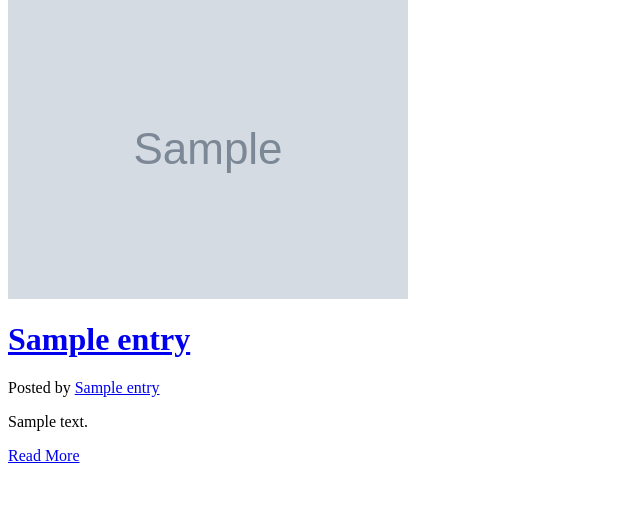
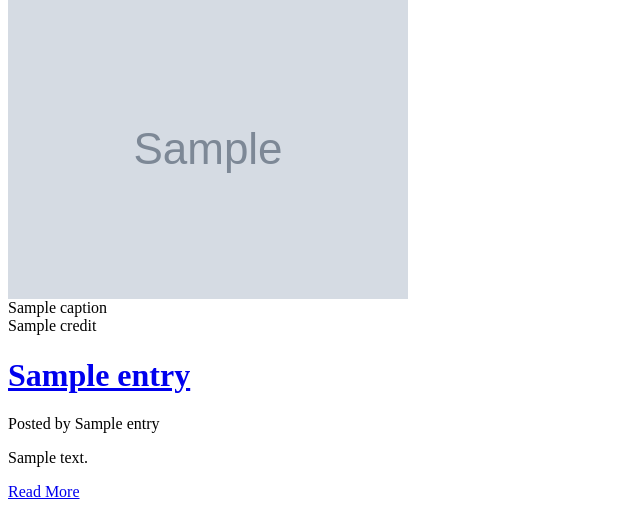
Before and after one commit to laurafeier/django-cms-blogger, a Django app: template cms_blogger/templates/cms_blogger/blog_promotion.html in a window 1280 px wide. Shown: the part 450-959 px from the top of the page, without its empty margins (0-640 px from the left). Before the commit the page ends 913 px from the top, so only its background shows below. Run offline with Django 3.2, Linux system fonts and the light colour scheme; the template is opened without the code that fills it: most values are stand-ins (such as "Sample title", 1, 10 or a date in 2020); grey boxes marked "Sample" are stand-in pictures.

Commit message:
LUN-1507 : Fix poster image admin, fix IE8 frontend

```diff
--- a/cms_blogger/static/cms_blogger/js/entry-admin.js
+++ b/cms_blogger/static/cms_blogger/js/entry-admin.js
@@ -14,6 +14,8 @@
             $('.field-categories ul').wrap("<div class='categ-wrapper'>");
 
             $('.field-categories .categ-wrapper').scroller();
+
+            $('#id_short_description').attr('maxlength', 400);
         }
 
         function explandErrorFields(){
--- a/cms_blogger/static/cms_blogger/js/entry-preview.js
+++ b/cms_blogger/static/cms_blogger/js/entry-preview.js
@@ -9,7 +9,7 @@ function showEntryPreviewPopup(triggeringLink) {
     href += (href.indexOf('?') == -1) ?  '?': '&';
     href += jQuery.param(params);
     var win = window.open(
-        href, name, 'height=500,width=800,resizable=yes,scrollbars=yes');
+        href, name, 'height=800,width=1024,resizable=yes,scrollbars=yes');
     win.focus();
     return false;
 }
--- a/cms_blogger/static/cms_blogger/sass/blogger.scss
+++ b/cms_blogger/static/cms_blogger/sass/blogger.scss
@@ -6,3 +6,4 @@
 @import "imports/blogger/_entry-footer";
 @import "imports/blogger/_blog-pagination";
 @import "imports/blogger/_blog-search";
+@import "imports/blogger/_image";
--- a/cms_blogger/static/cms_blogger/sass/imports/blogger/_blog-entry.scss
+++ b/cms_blogger/static/cms_blogger/sass/imports/blogger/_blog-entry.scss
@@ -60,9 +60,11 @@
                     font-size: 30px;
                 }
                 & > .left-col{
-                    @media (min-width:600px){
-                        display: table-cell;
-                        padding-right: 2%;
+                    display: table-cell;
+                    padding-right: 2%;
+                    @media (max-width:599px){
+                        display: block;
+                        padding-right:0;
                     }
                     text-align: left;
                     white-space: normal;
@@ -70,12 +72,13 @@
                 }
                 & > .right-col{
                     text-align: left;
-                    @media (min-width:600px){
-                        float:right;
-                        width: 48%;
-                        padding-left: 2%;
-                    }
+                    float:right;
+                    width: 48%;
+                    padding-left: 2%;
                     @media (max-width:599px){
+                        float: none;
+                        width: auto;
+                        padding-left: 0;
                         .entry-image{
                             margin-bottom: 10px;
                         }
@@ -108,6 +111,9 @@
                 margin:0;
                 font-size: 14px;
                 @include border-radius(3px);
+                &:hover{
+                    background-color:darken($read-more-bg-color, 7%)
+                }
             }
 
             .subtitle{
--- a/cms_blogger/static/cms_blogger/sass/imports/blogger/_blog-pagination.scss
+++ b/cms_blogger/static/cms_blogger/sass/imports/blogger/_blog-pagination.scss
@@ -15,6 +15,18 @@
             a{
                 color: $entry-date-color;
             }
+            td{
+                width: 50%;
+                text-align: center;
+                &.prev{
+                    width: 25%;
+                    text-align: left;
+                }
+                &.next{
+                    width: 25%;
+                    text-align: right;
+                }
+            }
             .current{
                 text-decoration: underline;
             }
@@ -26,8 +38,6 @@
             .previous,
             .next{
                 margin:0;
-                a{
-                }
                 img{
                     text-decoration: none;
                     width: 12px;
@@ -35,13 +45,14 @@
             }
 
             .previous{
-                float: left;
+                float: none;
+                text-align: left;
                 img{
                     padding-right:10px;
                 }
             }
             .next{
-                float: right;
+                float: none;
                 img{
                     padding-left:10px;
                 }
--- /dev/null
+++ b/cms_blogger/static/cms_blogger/sass/imports/blogger/_image.scss
@@ -0,0 +1,33 @@
+@mixin image($ns){
+    #{$ns}{
+
+        .img-details {
+            background: #333333;
+            border: 0;
+            margin-top: 0 !important;
+            font-size: 11px;
+            line-height: 18px;
+            letter-spacing: 1px;
+            font-weight: 400;
+            display: inline-block;
+
+            .img-caption {
+                color: #efefef;
+                padding: 15px;
+                padding-bottom: 5px !important;
+                display: block;
+            }
+
+            .img-credit {
+                color: #999999;
+                padding: 15px;
+                display: block;
+            }
+            .img-caption + .img-credit {
+                padding: 0 15px 15px 15px;
+            }
+        }
+    }
+}
+
+@include image($namespace)
--- a/cms_blogger/templates/cms_blogger/entry_summary.html
+++ b/cms_blogger/templates/cms_blogger/entry_summary.html
@@ -9,16 +9,16 @@
     <div class='right-col clearfix'>
         {% if entry.poster_image and not hide_entry_image %}
             <div class='right-col'>
-                <div class="entry-image"><img src='{{entry.poster_image.url}}' /></div>
+                {% include "cms_blogger/poster_image.html" %}
             </div>
         {% endif %}
         <div class='left-col'>
             <h1 id='entry-title'><a class="main_color_text" href="{{PROXY_REWRITE_RULE}}{{entry.get_absolute_url}}">{{entry.title}}</a></h1>
             <p class="subtitle">
-                Posted by <a href="#" class="author">{{entry.author_display_name}}</a>
+                Posted by <span class="author">{{entry.authors_display_name}}</span>
             </p>
             {% if entry.short_description and not hide_entry_description %}
-            <p class="entry-summary">{{entry.short_description}}</p>
+            <p class="entry-summary">{{entry.short_description|truncatechars:400}}</p>
             <a class="entry-read-more main_color_text" href="{{PROXY_REWRITE_RULE}}{{entry.get_absolute_url}}">Read More</a>
             {% endif %}
         </div>
--- /dev/null
+++ b/cms_blogger/templates/cms_blogger/poster_image.html
@@ -0,0 +1,14 @@
+{% if entry.poster_image %}
+<div class="entry-image"><img src='{{entry.poster_image.url}}' />
+    {% if entry.caption or entry.credit %}
+    <div class="img-details" style="width:100%">
+        {% if entry.caption %}
+         <div class="img-caption" >{{ entry.caption }}</div>
+        {% endif %}
+        {% if entry.credit %}
+          <div class="img-credit" >{{ entry.credit }}</div>
+        {% endif %}
+    </div>
+    {% endif %}
+</div>
+{% endif %}
```
Also changed, not shown: cms_blogger/static/cms_blogger/css/blogger.css (+106 -47 lines), cms_blogger/static/cms_blogger/js/blogger-frontend.js (+14 -2 lines), cms_blogger/templates/admin/cms_blogger/blogentrypage/poster_image.html (+6 -4 lines), cms_blogger/templates/cms_blogger/entry_top.html (+4 -6 lines), cms_blogger/templates/cms_blogger/paginator.html (+12 -1 lines).
